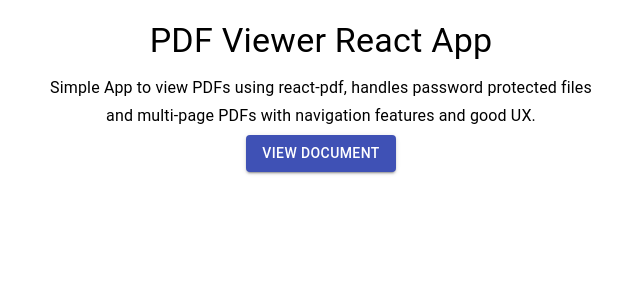
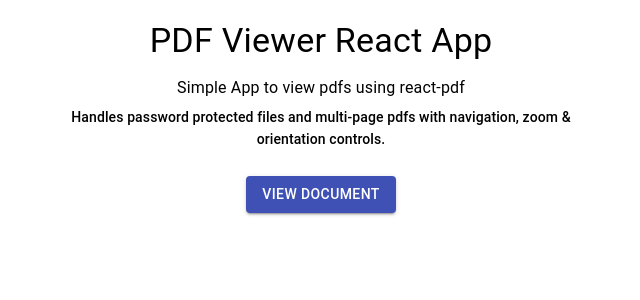
Before and after one commit to godlesscherry/Pdf-Viewer-React, a React (Create React App) app: page / in a window 1280 px wide. Shown: the top 300 px of the page, without its empty margins (319-959 px from the left). Built offline with nearby package versions, Linux system fonts and the light colour scheme.

Commit message:
chore: update typography

```diff
--- a/src/App.js
+++ b/src/App.js
@@ -14,8 +14,12 @@ const App = () => {
                 PDF Viewer React App
             </Typography>
             <Typography variant="subtitle1" gutterBottom>
-                Simple App to view PDFs using react-pdf, handles password protected files and multi-page PDFs with navigation features and good UX.
+                Simple App to view pdfs using react-pdf
             </Typography>
+            <Typography variant="subtitle2" gutterBottom>
+            Handles password protected files and multi-page pdfs with navigation, zoom & orientation controls.
+            </Typography>
+            <br />
             <Button variant="contained" color="primary" onClick={handleOpenViewer}>
                 View Document
             </Button>
```
